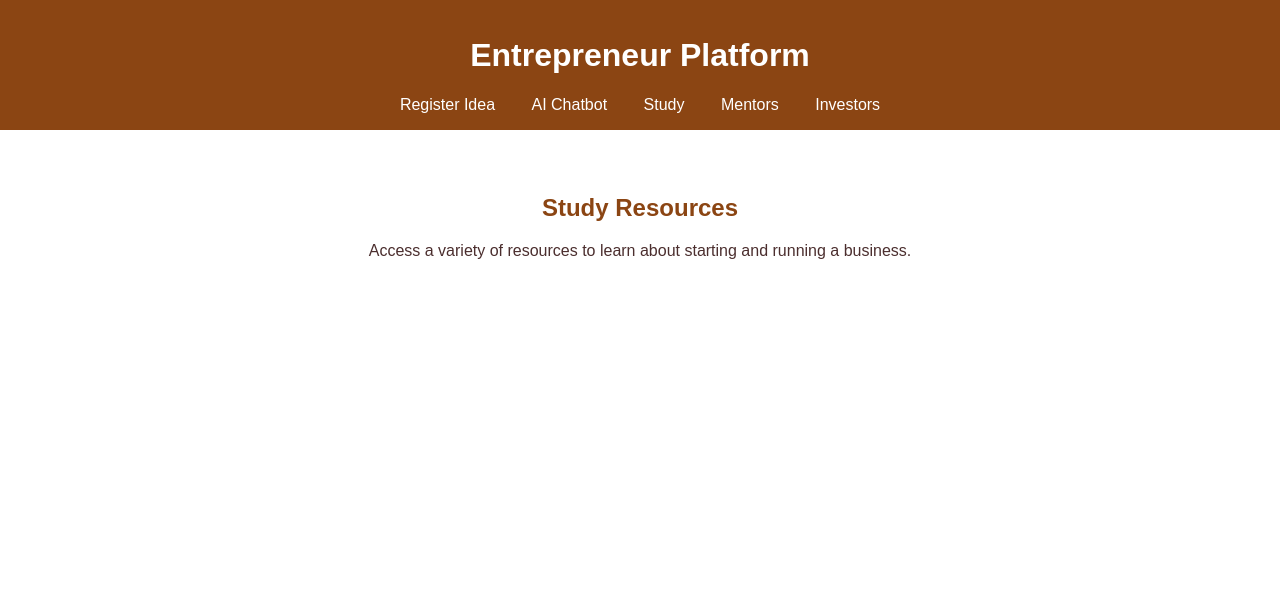
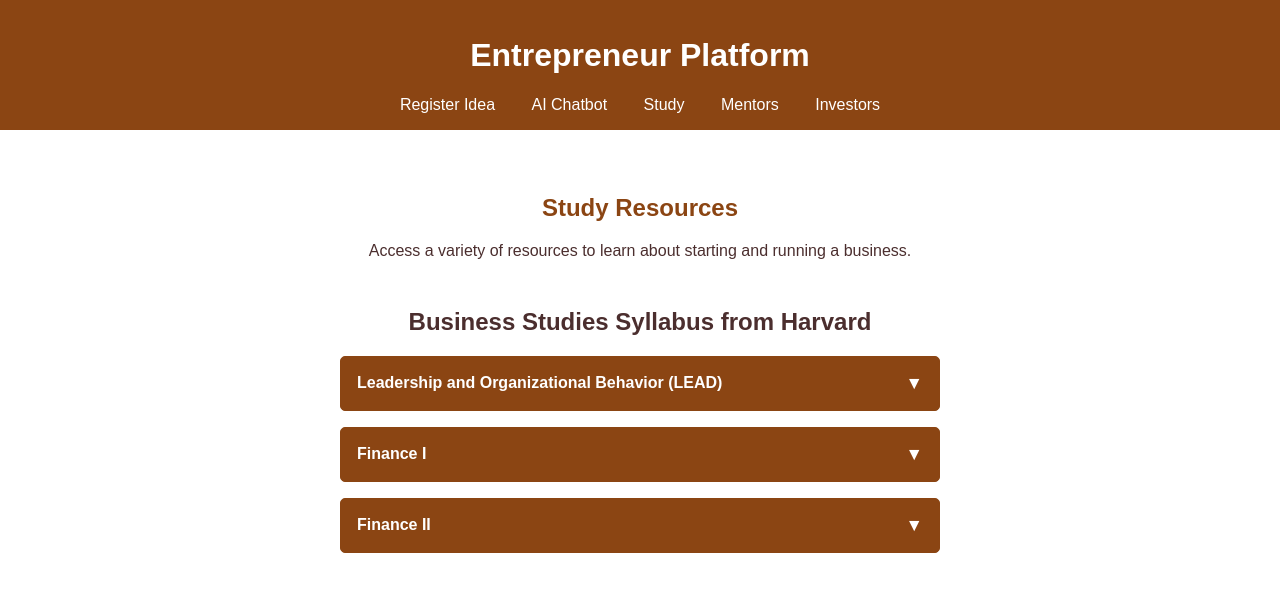
Before and after one commit to MohamedAazil/investo, a Django app: page /study/ in a window 1280 px wide. Shown: the top 592 px of the page. Run offline with Django 5.2, Linux system fonts and the light colour scheme; data that the repository does not hold is empty.

Commit message:
Update study.html
study resources

```diff
--- a/idea_project/ideas/templates/study.html
+++ b/idea_project/ideas/templates/study.html
@@ -6,8 +6,70 @@
 
 {% block content %}
 <section>
+    <style>
+
+        .container {
+            text-align: center;
+            width: 80%;
+            max-width: 600px;
+            margin: 2rem auto;
+        }
+
+        details {
+            border: 1px solid #8b4513;
+            border-radius: 5px;
+            margin: 1rem 0;
+            padding: 0.5rem;
+            background-color: #8b4513;
+        }
+
+        details summary {
+            cursor: pointer;
+            font-weight: bold;
+            list-style: none;
+            padding: 0.5rem;
+            display: flex;
+            justify-content: space-between;
+            align-items: center;
+        }
+
+        details summary::after {
+            content: '\25BC'; /* Down arrow */
+            font-size: 1.1rem;
+            transition: transform 0.3s;
+        }
+
+        details[open] summary::after {
+            transform: rotate(-180deg); /* Up arrow */
+        }
+
+        details[open] summary {
+            background-color: #8b4513;
+        }
+
+        details .content {
+            padding: 0.5rem;
+            margin-top: 0.5rem;
+            border-top: 1px solid white;
+            background-color: white;
+            border-radius: 5px;
+        }
+
+        details .content p{
+            color: #000;
+            font-style: bold;
+        }
+
+        details summary {
+            color: white;
+        }
+    </style>
     <h2>Study Resources</h2>
     <p>Access a variety of resources to learn about starting and running a business.</p>
+    <div>
+
+    </div>
+
     <div id="studyResources">
         {% for video in videos %}
         <div class="video-card">
@@ -19,5 +81,38 @@
         </div>
         {% endfor %}
     </div>
+
+        <div class="container">
+            <h1>Business Studies Syllabus from Harvard</h1>
+            <details>
+                <summary>Leadership and Organizational Behavior (LEAD)</summary>
+                <div class="content">
+                    <p>The determinants of group culture</p>
+                    <p>Managing the performance of individual subordinates</p>
+                    <p>Establishing productive relationships with peers and seniors</p>
+                    <p>Develop a vision of the future.</p>
+                    <p>Align the organization behind that vision.</p>
+                    <p>Motivate people to achieve the vision.</p>
+                </div>
+            </details>
+
+            <details>
+                <summary>Finance I</summary>
+                <div class="content">
+                    <p>Basic analytical skills and principles of corporate finance</p>
+                    <p>Functions of modern capital markets and financial institutions</p>
+                    <p>Standard techniques of analysis, capital budgeting, discounted cash flow valuation, and risk analysis</p>
+                </div>
+            </details>
+            <details>
+                <summary>Finance II</summary>
+                <div class="content">
+                    <p>Leadership and Corporate Accountability (LCA)</p>
+                    <p>FIELD Global Immersion (FGI)</p>
+                    <p>Social Purpose of the Firm (SPF)</p>
+                </div>
+            </details>
+        </div>
 </section>
+
 {% endblock %}
```
